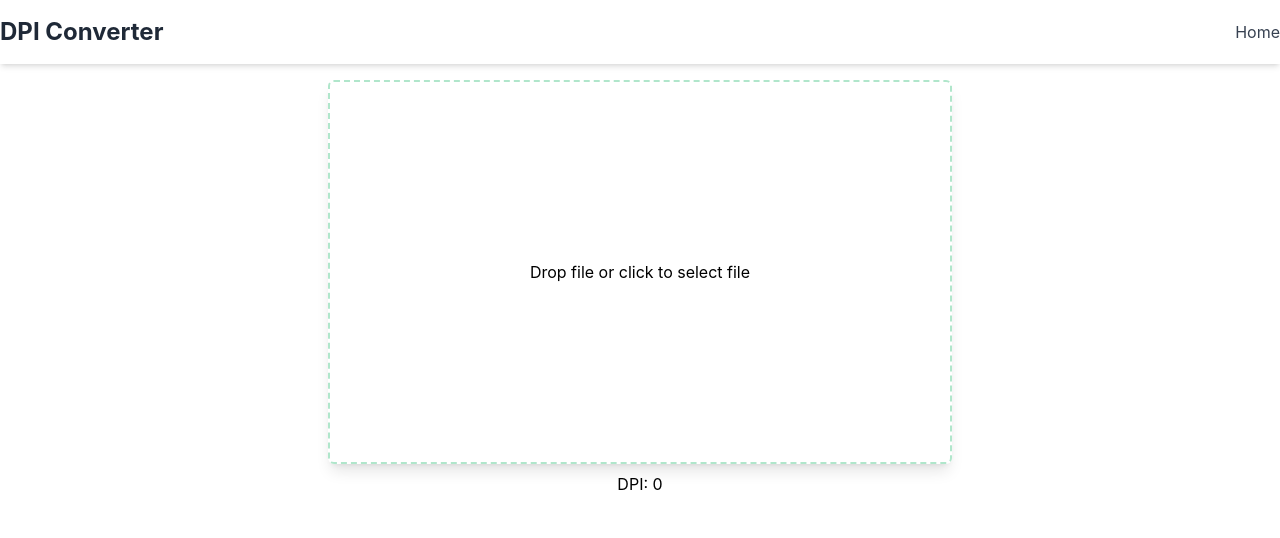
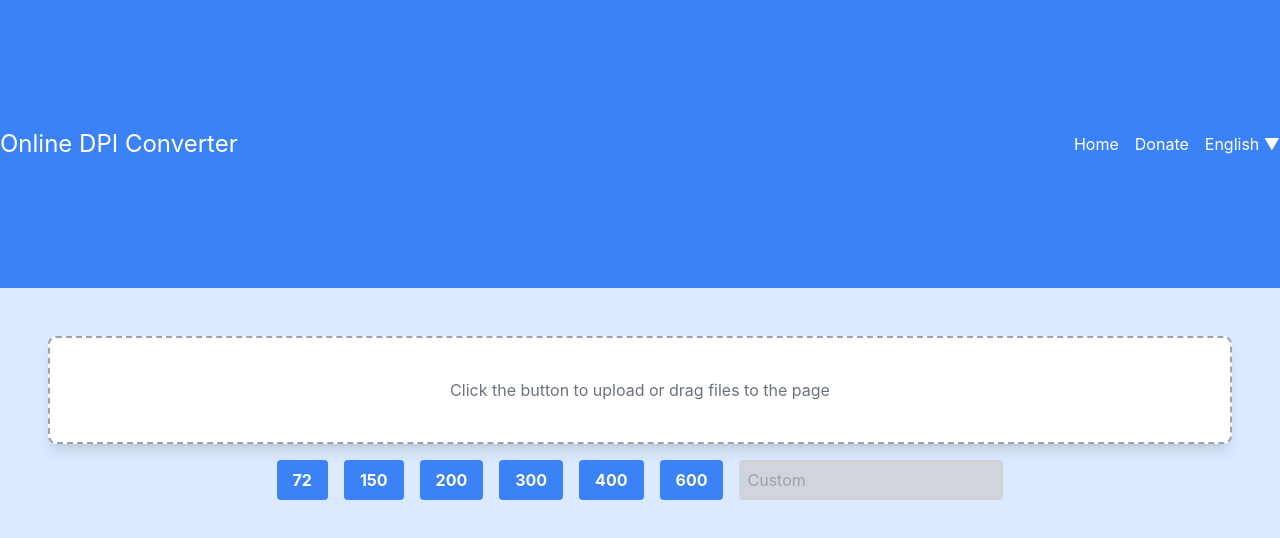
Before and after one commit to SumeyraSeyma/React-CanvasDPI, a React (Create React App) app in the folder canvas-dpi/: page / in a window 1280 px wide. Shown: the top 538 px of the page. Built offline with nearby package versions, Linux system fonts and the light colour scheme.

Commit message:
buttons and custom input

```diff
--- a/canvas-dpi/src/App.js
+++ b/canvas-dpi/src/App.js
@@ -7,11 +7,23 @@ import 'react-toastify/dist/ReactToastify.css';
 
 function App() {
   return (
-    <div className="App">
-      <Uploader />
-      <ToastContainer />
-
-    </div>
+      <div className="bg-blue-100 min-h-screen">
+          <header className="bg-blue-500 text-white py-32">
+              <div className="container mx-auto flex justify-between items-center">
+                  <h1 className="text-xl md:text-2xl">Online DPI Converter</h1>
+                  <nav>
+                      <ul className="flex space-x-4">
+                          <li><a href="/" className="hover:underline">Home</a></li>
+                          <li><a href="/" className="hover:underline">Donate</a></li>
+                          <li><a href="/" className="hover:underline">English ▼</a></li>
+                      </ul>
+                  </nav>
+              </div>
+          </header>
+          <div className="container mx-auto p-8">
+              <Uploader />
+          </div>
+      </div>
   );
 }
 
--- a/canvas-dpi/src/components/DPI/Uploader.js
+++ b/canvas-dpi/src/components/DPI/Uploader.js
@@ -42,31 +42,22 @@ function Uploader() {
   const { getRootProps, getInputProps } = useDropzone({ onDrop });
 
   return (
-    <div>
-      <header className="bg-white shadow-md py-4">
-        <div className="container mx-auto flex justify-between items-center">
-          <h1 className="text-2xl font-bold text-gray-800">DPI Converter</h1>
-          <nav>
-            <ul className="flex space-x-4">
-              <li><a href="/" className="text-gray-700 hover:text-gray-900">Home</a></li>
-            </ul>
-          </nav>
+    <div className="p-4">
+        <div {...getRootProps()} className="border-dashed border-2 border-gray-400 rounded-lg p-10 flex flex-col items-center justify-center cursor-pointer bg-white shadow-lg">
+            <input {...getInputProps()} />
+            <p className="text-gray-500">Click the button to upload or drag files to the page</p>
+            {image && <img src={image} alt="Uploaded file" className="mt-4 max-w-full h-auto" />}
         </div>
-      </header>
-      <div className="container mx-auto p-4">
-        <div {...getRootProps()} className="flex flex-col items-center justify-center border-2 border-dashed border-[#b0e6cb] h-96 w-full md:w-2/3 xl:w-1/2 mx-auto cursor-pointer rounded-md shadow-lg">
-          <input {...getInputProps()} />
-          {image ? (
-            <img src={image} alt="Uploaded" className="max-w-full h-auto mt-4" />
-          ) : (
-            <p>Drop file or click to select file</p>
-          )}
+        <div className="flex justify-center space-x-4 mt-4">
+            {[72, 150, 200, 300, 400, 600].map(dpi => (
+                <button key={dpi} className="bg-blue-500 hover:bg-blue-700 text-white font-bold py-2 px-4 rounded">
+                    {dpi}
+                </button>
+            ))}
+            <input placeholder='Custom' className="bg-gray-300 hover:bg-gray-400 text-black py-2 px-2 rounded"/>
         </div>
-        {image && <canvas ref={canvasRef} className="hidden" />}
-        <p className="text-center mt-2">DPI: {dpi}</p>
-      </div>
     </div>
-  );
+);
 }
 
 export default Uploader;
--- a/canvas-dpi/src/output.css
+++ b/canvas-dpi/src/output.css
@@ -584,16 +584,16 @@ video {
   margin-right: auto;
 }
 
-.mt-0 {
-  margin-top: 0px;
+.mt-2 {
+  margin-top: 0.5rem;
 }
 
 .mt-4 {
   margin-top: 1rem;
 }
 
-.mt-2 {
-  margin-top: 0.5rem;
+.mt-0 {
+  margin-top: 0px;
 }
 
 .flex {
@@ -604,10 +604,6 @@ video {
   display: none;
 }
 
-.h-\[380px\] {
-  height: 380px;
-}
-
 .h-96 {
   height: 24rem;
 }
@@ -616,12 +612,24 @@ video {
   height: auto;
 }
 
-.w-\[800px\] {
-  width: 800px;
+.min-h-screen {
+  min-height: 100vh;
+}
+
+.min-h-52 {
+  min-height: 13rem;
+}
+
+.min-h-32 {
+  min-height: 8rem;
 }
 
 .w-full {
   width: 100%;
+}
+
+.w-1\/2 {
+  width: 50%;
 }
 
 .max-w-full {
@@ -634,10 +642,6 @@ video {
 
 .flex-col {
   flex-direction: column;
-}
-
-.flex-wrap {
-  flex-wrap: wrap;
 }
 
 .items-center {
@@ -674,6 +678,10 @@ video {
   border-width: 2px;
 }
 
+.border-4 {
+  border-width: 4px;
+}
+
 .border-dashed {
   border-style: dashed;
 }
@@ -683,9 +691,24 @@ video {
   border-color: rgb(176 230 203 / var(--tw-border-opacity));
 }
 
-.border-blue-300 {
+.border-gray-300 {
   --tw-border-opacity: 1;
-  border-color: rgb(147 197 253 / var(--tw-border-opacity));
+  border-color: rgb(209 213 219 / var(--tw-border-opacity));
+}
+
+.border-white {
+  --tw-border-opacity: 1;
+  border-color: rgb(255 255 255 / var(--tw-border-opacity));
+}
+
+.border-gray-200 {
+  --tw-border-opacity: 1;
+  border-color: rgb(229 231 235 / var(--tw-border-opacity));
+}
+
+.border-gray-400 {
+  --tw-border-opacity: 1;
+  border-color: rgb(156 163 175 / var(--tw-border-opacity));
 }
 
 .bg-white {
@@ -708,13 +731,58 @@ video {
   background-color: rgb(209 213 219 / var(--tw-bg-opacity));
 }
 
+.bg-blue-700 {
+  --tw-bg-opacity: 1;
+  background-color: rgb(29 78 216 / var(--tw-bg-opacity));
+}
+
+.bg-gray-400 {
+  --tw-bg-opacity: 1;
+  background-color: rgb(156 163 175 / var(--tw-bg-opacity));
+}
+
+.bg-blue-100 {
+  --tw-bg-opacity: 1;
+  background-color: rgb(219 234 254 / var(--tw-bg-opacity));
+}
+
 .p-4 {
   padding: 1rem;
+}
+
+.p-10 {
+  padding: 2.5rem;
+}
+
+.p-8 {
+  padding: 2rem;
+}
+
+.p-6 {
+  padding: 1.5rem;
+}
+
+.p-16 {
+  padding: 4rem;
+}
+
+.p-32 {
+  padding: 8rem;
 }
 
 .py-4 {
   padding-top: 1rem;
   padding-bottom: 1rem;
+}
+
+.py-5 {
+  padding-top: 1.25rem;
+  padding-bottom: 1.25rem;
+}
+
+.py-96 {
+  padding-top: 24rem;
+  padding-bottom: 24rem;
 }
 
 .px-4 {
@@ -727,6 +795,21 @@ video {
   padding-bottom: 0.5rem;
 }
 
+.py-32 {
+  padding-top: 8rem;
+  padding-bottom: 8rem;
+}
+
+.py-56 {
+  padding-top: 14rem;
+  padding-bottom: 14rem;
+}
+
+.px-2 {
+  padding-left: 0.5rem;
+  padding-right: 0.5rem;
+}
+
 .text-center {
   text-align: center;
 }
@@ -736,8 +819,8 @@ video {
   line-height: 2rem;
 }
 
-.text-lg {
-  font-size: 1.125rem;
+.text-xl {
+  font-size: 1.25rem;
   line-height: 1.75rem;
 }
 
@@ -755,14 +838,19 @@ video {
   color: rgb(31 41 55 / var(--tw-text-opacity));
 }
 
+.text-white {
+  --tw-text-opacity: 1;
+  color: rgb(255 255 255 / var(--tw-text-opacity));
+}
+
 .text-black {
   --tw-text-opacity: 1;
   color: rgb(0 0 0 / var(--tw-text-opacity));
 }
 
-.text-white {
+.text-gray-500 {
   --tw-text-opacity: 1;
-  color: rgb(255 255 255 / var(--tw-text-opacity));
+  color: rgb(107 114 128 / var(--tw-text-opacity));
 }
 
 .shadow-lg {
@@ -774,6 +862,12 @@ video {
 .shadow-md {
   --tw-shadow: 0 4px 6px -1px rgb(0 0 0 / 0.1), 0 2px 4px -2px rgb(0 0 0 / 0.1);
   --tw-shadow-colored: 0 4px 6px -1px var(--tw-shadow-color), 0 2px 4px -2px var(--tw-shadow-color);
+  box-shadow: var(--tw-ring-offset-shadow, 0 0 #0000), var(--tw-ring-shadow, 0 0 #0000), var(--tw-shadow);
+}
+
+.shadow {
+  --tw-shadow: 0 1px 3px 0 rgb(0 0 0 / 0.1), 0 1px 2px -1px rgb(0 0 0 / 0.1);
+  --tw-shadow-colored: 0 1px 3px 0 var(--tw-shadow-color), 0 1px 2px -1px var(--tw-shadow-color);
   box-shadow: var(--tw-ring-offset-shadow, 0 0 #0000), var(--tw-ring-shadow, 0 0 #0000), var(--tw-shadow);
 }
 
@@ -796,6 +890,16 @@ code {
   background-color: rgb(29 78 216 / var(--tw-bg-opacity));
 }
 
+.hover\:bg-gray-400:hover {
+  --tw-bg-opacity: 1;
+  background-color: rgb(156 163 175 / var(--tw-bg-opacity));
+}
+
+.hover\:bg-blue-800:hover {
+  --tw-bg-opacity: 1;
+  background-color: rgb(30 64 175 / var(--tw-bg-opacity));
+}
+
 .hover\:bg-gray-500:hover {
   --tw-bg-opacity: 1;
   background-color: rgb(107 114 128 / var(--tw-bg-opacity));
@@ -806,23 +910,43 @@ code {
   color: rgb(17 24 39 / var(--tw-text-opacity));
 }
 
+.hover\:text-blue-300:hover {
+  --tw-text-opacity: 1;
+  color: rgb(147 197 253 / var(--tw-text-opacity));
+}
+
+.hover\:underline:hover {
+  text-decoration-line: underline;
+}
+
+.focus\:outline-none:focus {
+  outline: 2px solid transparent;
+  outline-offset: 2px;
+}
+
+.focus\:ring-2:focus {
+  --tw-ring-offset-shadow: var(--tw-ring-inset) 0 0 0 var(--tw-ring-offset-width) var(--tw-ring-offset-color);
+  --tw-ring-shadow: var(--tw-ring-inset) 0 0 0 calc(2px + var(--tw-ring-offset-width)) var(--tw-ring-color);
+  box-shadow: var(--tw-ring-offset-shadow), var(--tw-ring-shadow), var(--tw-shadow, 0 0 #0000);
+}
+
+.focus\:ring-blue-700:focus {
+  --tw-ring-opacity: 1;
+  --tw-ring-color: rgb(29 78 216 / var(--tw-ring-opacity));
+}
+
+.focus\:ring-opacity-50:focus {
+  --tw-ring-opacity: 0.5;
+}
+
 @media (min-width: 768px) {
   .md\:w-2\/3 {
     width: 66.666667%;
   }
-}
 
-@media (min-width: 1024px) {
-  .lg\:mt-0 {
-    margin-top: 0px;
-  }
-
-  .lg\:w-auto {
-    width: auto;
-  }
-
-  .lg\:text-left {
-    text-align: left;
+  .md\:text-2xl {
+    font-size: 1.5rem;
+    line-height: 2rem;
   }
 }
 
```
Also changed, not shown: canvas-dpi/src/App.css (line endings or trailing spaces).
